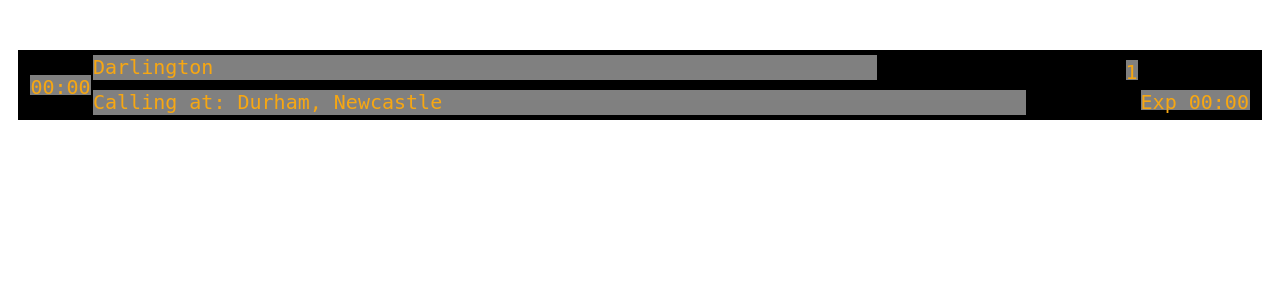
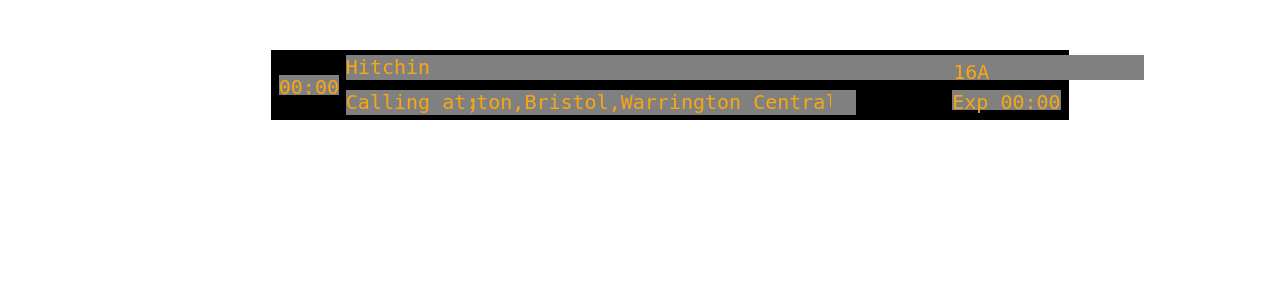
Before and after one commit to Mxtt-smith/DepartureDashboardApp, a Flask app: template templates/uitest.html in a window 1280 px wide. Shown: the top 300 px of the page. Run offline with Flask 3, Linux system fonts and the light colour scheme; the template is opened without the code that fills it, so the values that code supplies are empty.

Commit message:
Split into thirds

```diff
--- a/templates/uitest.html
+++ b/templates/uitest.html
@@ -8,34 +8,53 @@
 </head>
 <body>
                 <div class="baseBoard">
+                    <div class="leftThird">
                         <div class="scheduledArrival">
                             00:00
                         </div>
+                    </div>
+                    <div class="middle">
                         <div class="destination">
-            Darlington
+                            Hitchin
                         </div>
+                        <div class="callingAt">
+                            Calling at:
+                        </div>
+                        <div class="textContainer">
+                            <div class="scrollingText">
+                                York,Darlington,Bristol,Warrington Central
+                            </div>
+                        </div>
+                    </div>
+                    <div class="rightThird">
                         <div class="platform">
-            1
+                            16A
                         </div>
                         <div class="expected">
                             Exp 00:00
                         </div>
-        <div class="callingAt">
-            Calling at: Durham, Newcastle
+                    </div>
+
                 </div>
             </div>
     <style>
         *{
             font-family: monospace;
+        }
 .baseBoard{
     position:relative;
     top: 40px;
     font-size: x-large;
-    border: salmon;
     padding: 20px;
     margin: 10px;
+    width: 60%;
     background-color: black;
     height: 30px;
+    left: 20%;
+}
+.middle{
+    left: 150px;
+    right: 150px;
 }
 .baseBoard .scheduledArrival{
     position: absolute;
@@ -47,12 +66,12 @@
     color:rgb(247, 167, 18)
 
 }
-.baseBoard .destination{
+.middle .destination{
     position: absolute;
     top: 5px;
     height: 25px;
     left: 75px;
-    min-width: 63%;
+    width: 100%;
     background-color: grey;
     z-index: 100;
     text-align: left;
@@ -85,19 +104,29 @@
     bottom: 5px;
     height: 25px;
     left: 75px;
-    width : 75%;
+    width : 510px;
     background-color: grey;
     z-index: 100;
     text-align: left;
     color:rgb(247, 167, 18);
     overflow: hidden;
 }
-.callingAt .scrollingText {
+.textContainer{
+    position: absolute;
+    bottom: 5px;
+    height: 25px;
+    left: 200px;
+    width : 360px;
+    z-index: 100;
+    text-align: left;
+    color:rgb(247, 167, 18);
+    overflow: hidden;
+}
+.scrollingText {
     overflow: hidden;
     white-space: nowrap;
     overflow: hidden;
     display: inline-block;
-    width:75%;
     animation: marquee 12s linear infinite;
   }
 
@@ -109,7 +138,6 @@
       transform: translate3d(-50%, 0, 0);
     }
   }
-}
     </style>
 </body>
 </html>
```
Lines whose indentation alone changed are shown as unchanged.
